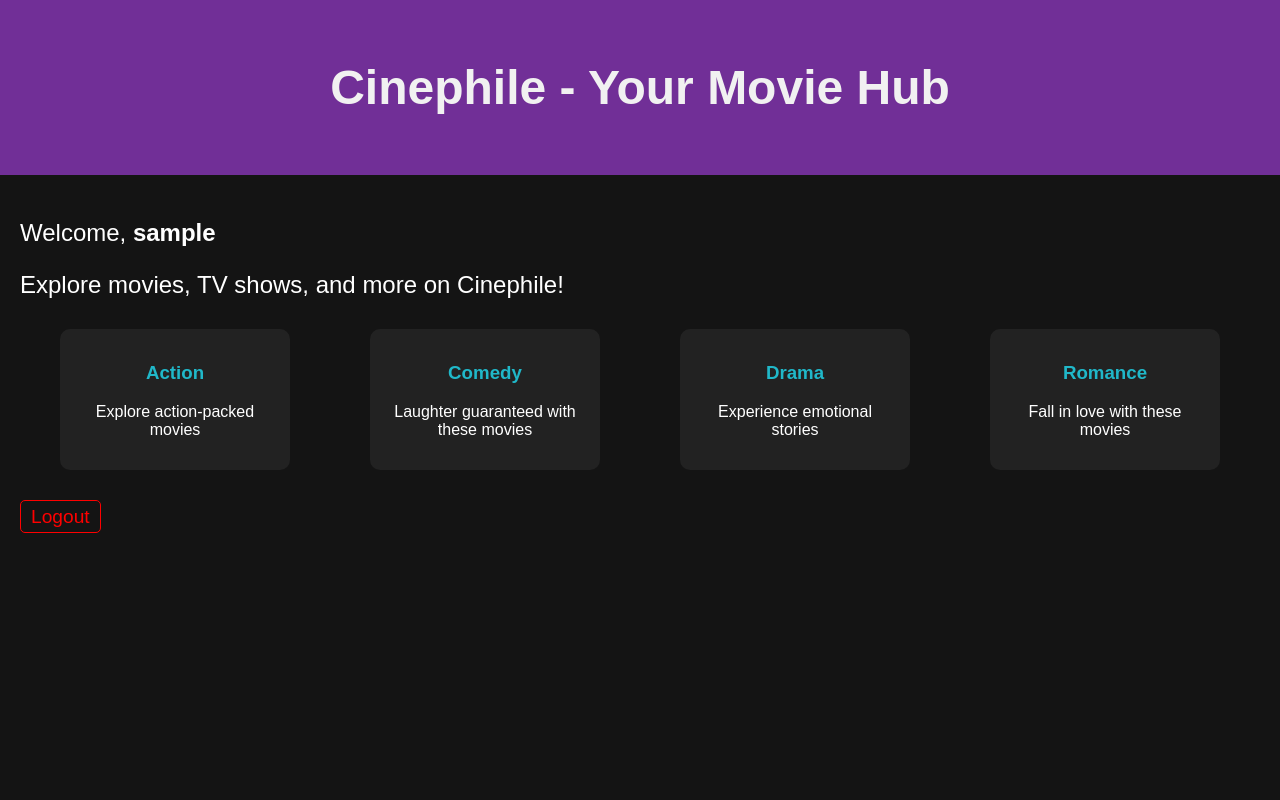
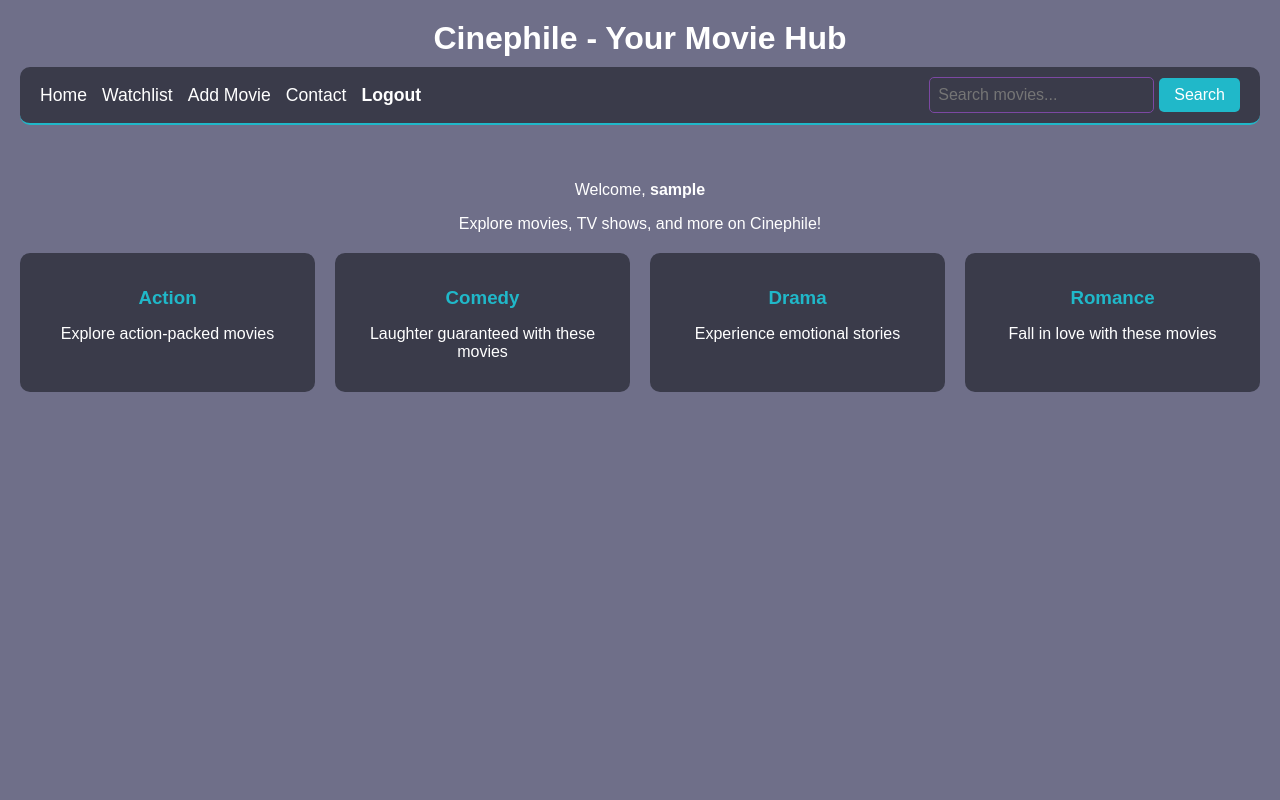
Before and after one commit to mahir817/Movie_database, a PHP site: page / in a window 1280 px wide. Run offline with PHP 8.4, Linux system fonts and the light colour scheme; the visitor is signed in with stand-in values (Sample User, id 1).

Commit message:
add movie feature

```diff
--- a/index.php
+++ b/index.php
@@ -1,17 +1,20 @@
 <?php
   session_start();
 
+  // Redirect to login if not logged in
   if (!isset($_SESSION['username'])) {
-    $_SESSION['msg'] = "You must log in first";
     header('location: login.php');
+    exit();
   }
+
+  // Handle logout action
   if (isset($_GET['logout'])) {
     session_destroy();
     unset($_SESSION['username']);
     header("location: login.php");
+    exit();
   }
 ?>
-
 <!DOCTYPE html>
 <html lang="en">
 <head>
@@ -24,6 +27,19 @@
 
 <div class="header">
   <h2>Cinephile - Your Movie Hub</h2>
+  <div class="navbar">
+    <ul>
+      <li><a href="index.php">Home</a></li>
+      <li><a href="watchlist.php">Watchlist</a></li>
+      <li><a href="add_movie.php">Add Movie</a></li>
+      <li><a href="contact.php">Contact</a></li>
+      <li><a href="index.php?logout=1" class="logout-link">Logout</a></li>
+    </ul>
+    <form class="search-form" method="get" action="search.php">
+      <input type="text" name="query" placeholder="Search movies...">
+      <button type="submit">Search</button>
+    </form>
+  </div>
 </div>
 
 <div class="content">
@@ -40,7 +56,7 @@
   <?php endif ?>
 
   <!-- Logged-in user information -->
-  <?php  if (isset($_SESSION['username'])) : ?>
+  <?php if (isset($_SESSION['username'])) : ?>
     <div class="welcome-message">
       <p>Welcome, <strong><?php echo $_SESSION['username']; ?></strong></p>
       <p>Explore movies, TV shows, and more on Cinephile!</p>
@@ -64,8 +80,6 @@
         <p>Fall in love with these movies</p>
       </div>
     </div>
-
-    <p><a href="index.php?logout='1'" class="logout-btn">Logout</a></p>
   <?php endif ?>
 </div>
 
--- a/style.css
+++ b/style.css
@@ -5,7 +5,7 @@
 
 body {
   font-size: 120%;
-  background: #ceced1;
+  background: #4d4d63;
 }
 
 .header {
--- a/style2.css
+++ b/style2.css
@@ -1,5 +1,4 @@
-/* style2.css */
-
+/* General styles */
 body {
     font-family: Arial, sans-serif;
     margin: 0;
@@ -7,84 +6,150 @@ body {
     height: 100vh;
     display: flex;
     flex-direction: column;
-    background-color: #141414;
+    background-color: rgb(111, 111, 137);
+    /* Navy blue background */
     color: white;
 }
 
+/* Header styles */
 .header {
-    background-color: #712f97;
+    background-color: rgb(111, 111, 137);
     padding: 20px;
     text-align: center;
-    font-size: 2em;
-    color: #f1f1f1;
-    flex: 0 1 100px;
-    /* Header takes up 100px height */
+    color: white;
 }
 
-.content {
-    padding: 20px;
-    flex: 1 1 auto;
-    /* Content takes up the remaining space */
-    overflow-y: auto;
-    /* Allow scrolling if content overflows */
+.header h2 {
+    margin: 0;
+    font-size: 2em;
 }
 
-.content h3 {
+.navbar {
+    display: flex;
+    justify-content: space-between;
+    align-items: center;
+    margin-top: 10px;
+    padding: 10px 20px;
+    background-color: #3a3b4a;
+    border-bottom: 2px solid #20b8c9;
+    border-radius: 10px;
+    /* Added border-radius for curved edges */
+}
+
+.navbar ul {
+    list-style-type: none;
+    display: flex;
+    gap: 15px;
+    padding: 0;
+    margin: 0;
+}
+
+.navbar ul li {
+    display: inline;
+}
+
+.navbar ul li a {
+    text-decoration: none;
+    color: #ffffff;
+    font-size: 1.1em;
+    transition: color 0.3s;
+}
+
+.navbar ul li a:hover {
+    color: #7c48a3;
+}
+
+/* Style for logout link in navbar */
+.logout-link {
+    color: red;
+    font-weight: bold;
+    text-decoration: none;
+}
+
+.logout-link:hover {
+    color: white;
+}
+
+/* Search form styles */
+.search-form {
+    display: flex;
+    align-items: center;
+    gap: 5px;
+}
+
+.search-form input[type="text"] {
+    padding: 8px;
+    font-size: 1em;
+    border: 1px solid #7c48a3;
+    border-radius: 5px;
+    background-color: #3a3b4a;
+    color: white;
+}
+
+.search-form button {
+    background-color: #20b8c9;
+    color: white;
+    border: none;
+    padding: 8px 15px;
+    font-size: 1em;
+    border-radius: 5px;
+    cursor: pointer;
+    transition: background-color 0.3s;
+}
+
+.search-form button:hover {
+    background-color: #7c48a3;
+}
+
+/* Content styles */
+.content {
+    flex: 1;
+    padding: 20px;
+}
+
+.welcome-message {
+    text-align: center;
+    margin-bottom: 20px;
+}
+
+.movie-categories {
+    display: grid;
+    grid-template-columns: repeat(auto-fit, minmax(200px, 1fr));
+    gap: 20px;
+}
+
+.movie-category {
+    background-color: #3a3b4a;
+    padding: 15px;
+    border-radius: 10px;
+    text-align: center;
+    transition: transform 0.3s, background-color 0.3s;
+}
+
+.movie-category h3 {
+    margin-bottom: 10px;
     color: #20b8c9;
 }
 
-.welcome-message {
-    margin-top: 20px;
-    font-size: 1.5em;
+.movie-category:hover {
+    background-color: #7c48a3;
+    transform: scale(1.05);
 }
 
-.movie-categories {
-    display: flex;
-    justify-content: space-around;
-    margin-top: 30px;
-    flex-wrap: wrap;
-}
-
-.movie-category {
-    background-color: #222;
-    padding: 15px;
-    border-radius: 10px;
+/* Logout button */
+.logout-btn {
+    display: inline-block;
+    margin-top: 20px;
+    padding: 10px 20px;
+    background-color: red;
+    color: white;
+    text-decoration: none;
+    border-radius: 5px;
+    font-weight: bold;
+    transition: background-color 0.3s;
     text-align: center;
-    width: 200px;
-    margin-bottom: 20px;
-    transition: all 0.3s ease;
-}
-
-.movie-category:hover {
-    background-color: #712f97;
-    cursor: pointer;
-}
-
-.logout-btn {
-    color: red;
-    font-size: 1.2em;
-    text-decoration: none;
-    border: 1px solid red;
-    padding: 5px 10px;
-    border-radius: 5px;
 }
 
 .logout-btn:hover {
-    background-color: red;
-    color: white;
+    background-color: rgb(179, 47, 47);
 }
-
-/* Ensure the page is fully responsive */
-@media (max-width: 768px) {
-    .movie-category {
-        width: 45%;
-        /* Make categories take up 45% on smaller screens */
-    }
-}
-
-@media (max-width: 480px) {
-    .movie-category {
-        width: 100%;
-        /* Full width on very small screens */
-    }
-}
```
Also changed, not shown: add_movie.php (added, +67 -0 lines), add_movies.php (added).
